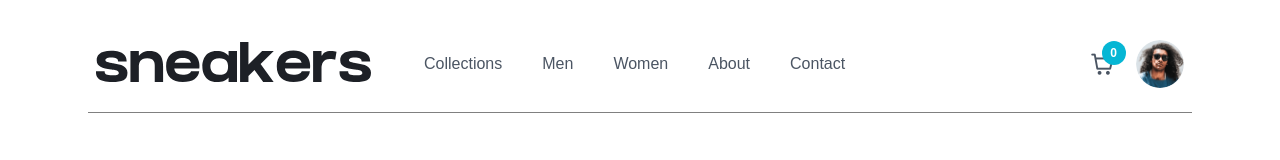
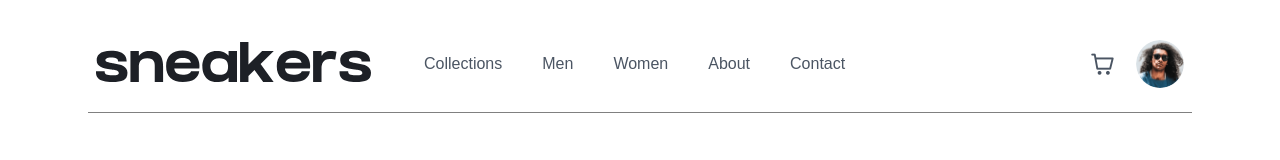
Before and after one commit to hllanos5/m3-p10, a React (Vite) app in the folder practica/: page / in a window 1280 px wide. Shown: the top 160 px of the page. Built offline with nearby package versions, Linux system fonts and the light colour scheme; a web font is replaced by a local one.

Commit message:
agregando items al carrito

```diff
--- a/practica/src/components/NavBar.jsx
+++ b/practica/src/components/NavBar.jsx
@@ -1,13 +1,14 @@
-import React, { useState, useRef } from "react";
+import React, { useState, useRef, useContext } from "react";
 import { Menubar } from 'primereact/menubar';
 import { Avatar } from 'primereact/avatar';
 import { Badge } from 'primereact/badge';
 import { OverlayPanel } from 'primereact/overlaypanel';
 import { Image } from 'primereact/image';
 import { Button } from 'primereact/button';
+import {  CarritoContext } from "../context/CarritoProvider"
 
 export function NavBar() {
-
+    const { cantidad, sumarCantidad, restarCantidad, addCarrito, setAddCarrito } = useContext(CarritoContext);
     const op = useRef(null);
 
     const items = [
@@ -33,12 +34,16 @@ export function NavBar() {
         <>
             <div className="icon-carrito">
                 <i className="pi pi-shopping-cart p-overlay-badge" style={{'fontSize': '1.4rem', cursor:'pointer'}}  onClick={(e) => op.current.toggle(e)}>
-                    <Badge value="0"></Badge>
+                    { addCarrito &&
+                        <Badge value={cantidad}></Badge>
+                    }
                 </i>
                 <Avatar image="image-avatar.png" shape="circle"  size="large" />
 
             </div>
             <OverlayPanel ref={op}>
+                {
+                   addCarrito &&
                    <div className='carrito-detalle'>
                         <div className="titulo">Cart</div>
                         <div className="producto">
@@ -50,7 +55,7 @@ export function NavBar() {
                                 <div className="calculo">$125.00 x 3 <span>$375.00</span></div>
                             </div>
                             <div className="seccion-eliminar">
-                    <i className="pi pi-trash" style={{'fontSize': '1rem', cursor:'pointer'}}>
+                                <i className="pi pi-trash" style={{'fontSize': '1rem', cursor:'pointer'}} onClick={()=> {setAddCarrito(false)}}>
                             </i>
                             </div>
                         </div>
@@ -58,6 +63,13 @@ export function NavBar() {
                             <Button label="Checkout" style={{ background:'#d46202', border:'none', marginLeft:'1rem', width:'90%', color:'black' }} />
                         </div>
                     </div>
+                }
+                { !addCarrito &&
+                    <div className='carrito-detalle'>
+                        <h4 className="vacio">Your Cart is Empty</h4>
+                    </div>
+                }
+
         </OverlayPanel>
     </>
     );
--- a/practica/src/index.css
+++ b/practica/src/index.css
@@ -122,6 +122,9 @@ main{
         flex-direction: column;
         width: 20rem;
         margin-block: 1rem;
+        .vacio {
+            text-align: center;
+        }
         .titulo{
             padding-inline: 8px;
             padding-bottom: 8px;
```
Lines whose indentation alone changed are shown as unchanged.
